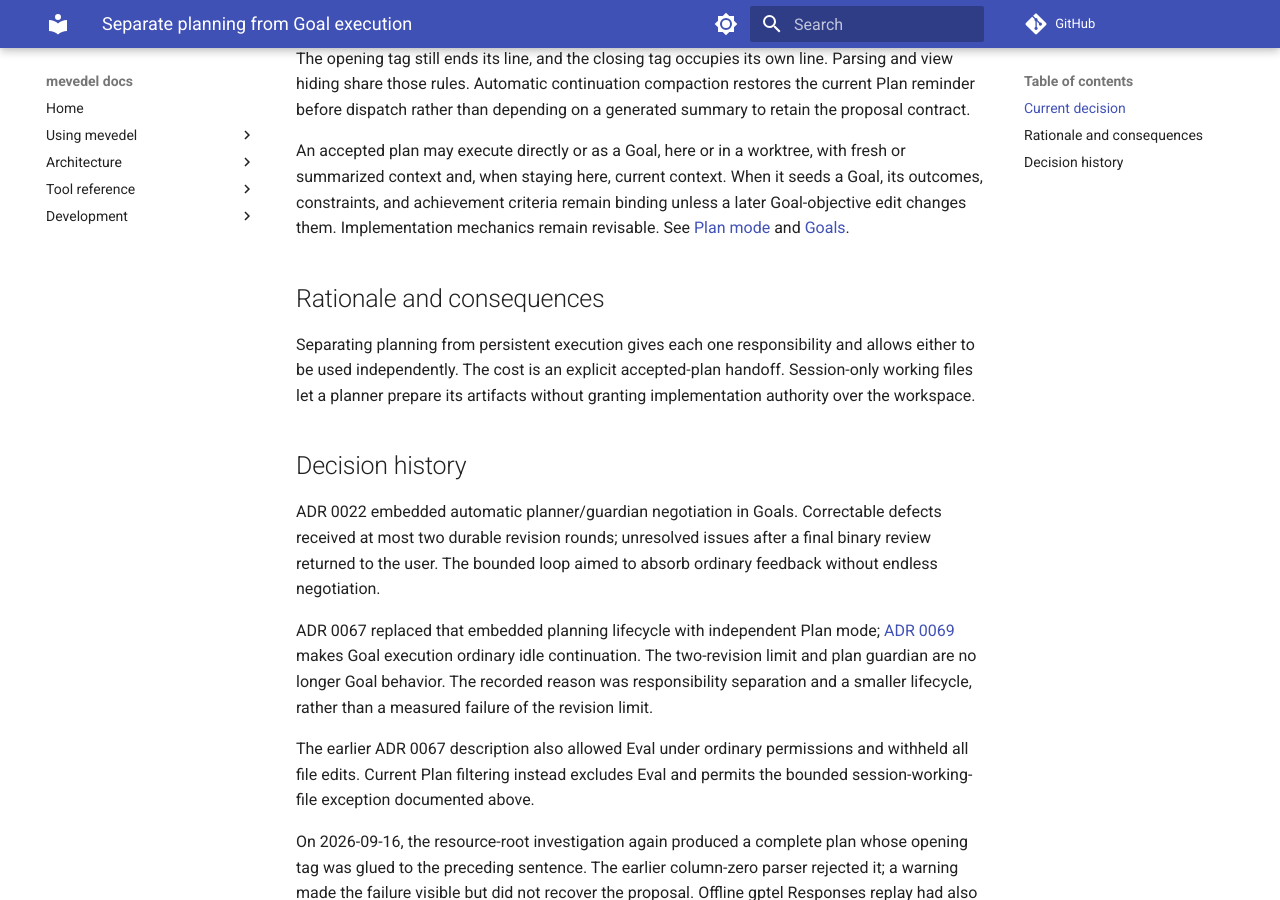
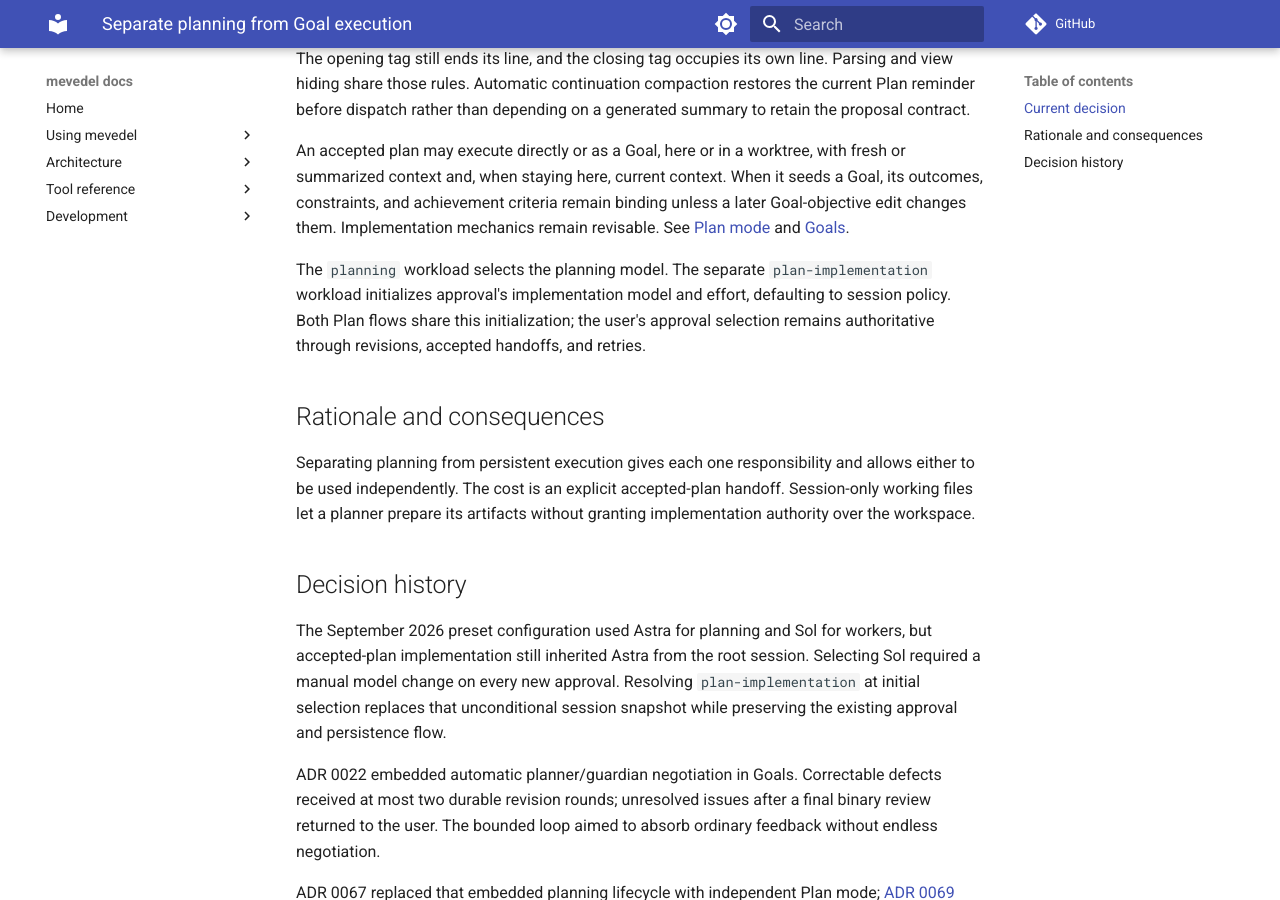
Before and after one commit to FrauH0lle/mevedel, an MkDocs documentation site: the page built from docs/adr/0067-separate-planning-from-goal-execution.md, in a window 1280 px wide and 900 px high, scrolled down 513 px. Built offline with MkDocs 1.6.1 and Material for MkDocs 9.7.7, drawn with Linux system fonts in a browser that asks for light colours; comment, search, counter and statistics services are not loaded.

Commit message:
feat(plan): Add a workload for accepted-plan implementation
Resolve the initial implementation model and effort independently of the
planning workload. Preserve the approval selection through revisions and
retries, and inherit session policy when no override is configured.

* mevedel-models.el (mevedel-model-workloads): Add plan-implementation
with an empty default policy.
* mevedel-plan-mode.el (mevedel-plan-mode--default-selection): Resolve
the implementation workload in the owning chat buffer.
* test/helpers.el (mevedel-skills-test--with-model-backends): Provide
isolated reasoning-effort metadata for test models.
* test/test-mevedel-models.el: Cover the default implementation policy.
* test/test-mevedel-plan-mode.el: Cover policy resolution, validation,
and preserved approval overrides.
* test/test-mevedel-directive-plan.el: Cover owning-buffer resolution
and retained selections across revisions.
* docs/plan-mode.md: Document implementation workload selection.
* docs/adr/0067-separate-planning-from-goal-execution.md: Record the
separate implementation policy and its rationale.

Validation: 129 focused ERT tests pass; 208 Lisp files compile without
warnings. git diff --cached --check passes.

```diff
--- a/docs/adr/0067-separate-planning-from-goal-execution.md
+++ b/docs/adr/0067-separate-planning-from-goal-execution.md
@@ -26,6 +26,12 @@ seeds a Goal, its outcomes, constraints, and achievement criteria remain binding
 unless a later Goal-objective edit changes them. Implementation mechanics remain
 revisable. See [Plan mode](../plan-mode.md) and [Goals](../goals.md).
 
+The `planning` workload selects the planning model. The separate
+`plan-implementation` workload initializes approval's implementation model and
+effort, defaulting to session policy. Both Plan flows share this initialization;
+the user's approval selection remains authoritative through revisions, accepted
+handoffs, and retries.
+
 ## Rationale and consequences
 
 Separating planning from persistent execution gives each one responsibility and
@@ -34,6 +40,12 @@ handoff. Session-only working files let a planner prepare its artifacts without
 granting implementation authority over the workspace.
 
 ## Decision history
+
+The September 2026 preset configuration used Astra for planning and Sol for
+workers, but accepted-plan implementation still inherited Astra from the root
+session. Selecting Sol required a manual model change on every new approval.
+Resolving `plan-implementation` at initial selection replaces that unconditional
+session snapshot while preserving the existing approval and persistence flow.
 
 ADR 0022 embedded automatic planner/guardian negotiation in Goals. Correctable
 defects received at most two durable revision rounds; unresolved issues after a
```
Also changed, not shown: docs/plan-mode.md (+15 -3 lines), 6 other files.
